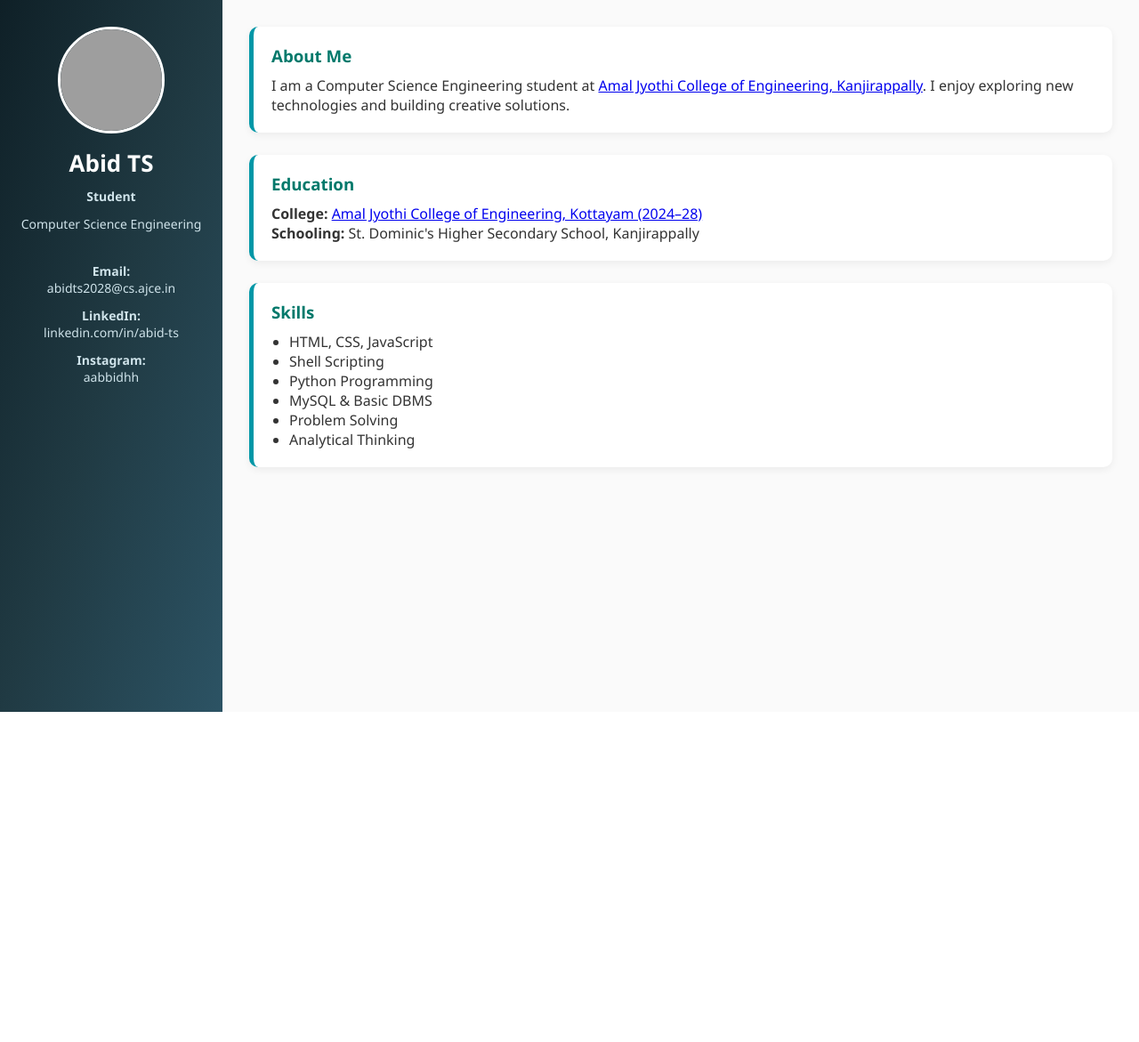
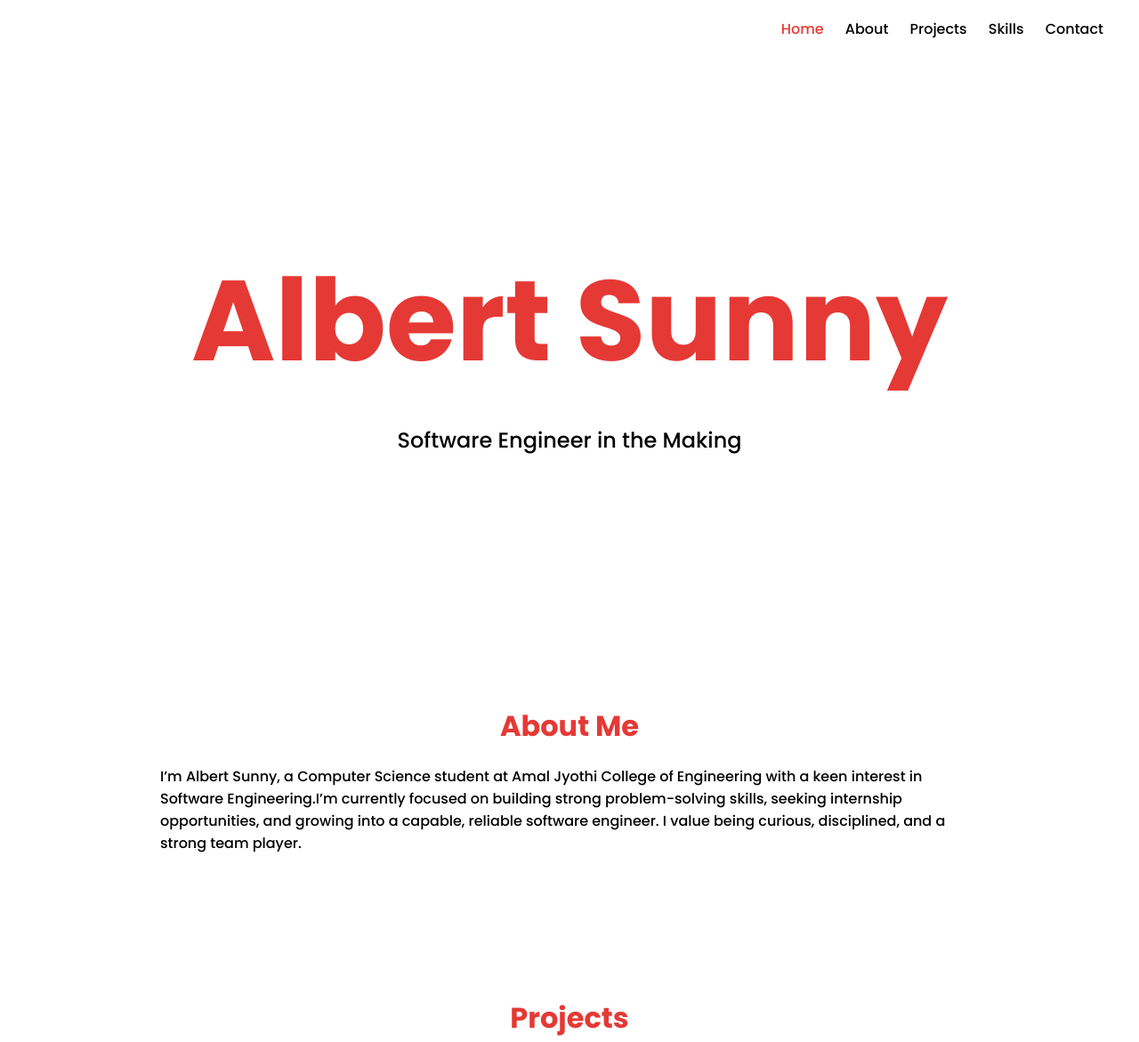
Before and after one commit to A1b-Ert/Portfolio, a plain HTML site: page index.html in a window 1280 px wide. Shown: the top 1171 px of the page at 89% size. Before the commit the page ends 800 px from the top, so only its background shows below. Drawn offline with Linux system fonts and the light colour scheme; grey boxes are pictures that could not be loaded.

Commit message:
Add files via upload

```diff
--- a/index.html
+++ b/index.html
@@ -1,134 +1,229 @@
-<meta name='viewport' content='width=device-width, initial-scale=1'/><html>
+<!DOCTYPE html>
+<html lang="en">
 <head>
-  <title>Abid TS - Portfolio</title>
+  <meta charset="UTF-8" />
+  <meta name="viewport" content="width=device-width, initial-scale=1.0"/>
+  <title>Albert Sunny | Portfolio</title>
+  <link href="https://fonts.googleapis.com/css2?family=Poppins:wght@300;500;700&display=swap" rel="stylesheet">
+  <link href="https://cdnjs.cloudflare.com/ajax/libs/font-awesome/6.5.0/css/all.min.css" rel="stylesheet">
   <style>
+    :root {
+      --white: #ffffff;
+      --red: #e53935;
+      --black: #000000;
+    }
+
     * {
       margin: 0;
       padding: 0;
       box-sizing: border-box;
     }
+
     body {
-      display: flex;
-      min-height: 100vh;
-      font-family: 'Segoe UI', Tahoma, Geneva, Verdana, sans-serif;
-      background: linear-gradient(to right, #f8f9fa, #e0f7fa);
-      color: #333;
-    }
-    .sidebar {
-      width: 250px;
-      background: linear-gradient(to bottom right, #0f2027, #203a43, #2c5364);
-      color: #fff;
-      padding: 30px 20px;
-      text-align: center;
-    }
-    .sidebar img {
-      width: 120px;
-      height: 120px;
-      border-radius: 50%;
-      margin-bottom: 15px;
-      border: 3px solid #fff;
-      object-fit: cover;
-    }
-    .sidebar h2 {
-      font-size: 26px;
-      margin-bottom: 10px;
-    }
-    .sidebar p, .sidebar a {
-      font-size: 14px;
-      color: #cfe3ea;
-      margin-bottom: 12px;
-      text-decoration: none;
-    }
-    .sidebar a:hover {
-      color: #fff;
+      font-family: 'Poppins', sans-serif;
+      background-color: var(--white);
+      color: var(--black);
+      scroll-behavior: smooth;
     }
 
-    .main-content {
-      flex: 1;
-      padding: 30px;
-      background: #fafafa;
+    header {
+      background: var(--white);
+      padding: 20px 40px;
+      display: flex;
+      justify-content: flex-end;
+      align-items: center;
+      position: sticky;
+      top: 0;
+      z-index: 1000;
+    }
+
+    nav a {
+      margin-left: 20px;
+      text-decoration: none;
+      color: var(--black);
+      font-weight: 500;
+      transition: color 0.3s;
+    }
+
+    nav a:hover, nav a.active {
+      color: var(--red);
     }
 
     .section {
-      background: #ffffff;
-      padding: 20px;
-      margin-bottom: 25px;
-      border-left: 5px solid #0097a7;
-      border-radius: 10px;
-      box-shadow: 0 3px 8px rgba(0,0,0,0.06);
+      padding: 80px 40px;
+      max-width: 1000px;
+      margin: auto;
     }
 
-    .section h3 {
-      color: #00796b;
-      margin-bottom: 10px;
+    .section h2 {
+      font-size: 2rem;
+      margin-bottom: 20px;
+      color: var(--red);
+      text-align: center;
+    }
+
+    .hero {
+      text-align: center;
+      padding: 200px 40px;
+    }
+
+    .hero h2 {
+      font-size: 8rem;
+      margin-bottom: 20px;
+      color: var(--red);
+      font-weight: 700;
+    }
+
+    .hero p {
+      font-size: 1.5rem;
+      color: var(--black);
     }
 
     ul {
+      margin-top: 20px;
       padding-left: 20px;
     }
 
-    footer {
-      text-align: center;
-      margin-top: 40px;
-      font-size: 14px;
-      color: #777;
+    ul li {
+      line-height: 1.6;
     }
 
-    @media (max-width: 700px) {
-      body {
+    .contact-info {
+      display: flex;
+      justify-content: center;
+      gap: 30px;
+      font-size: 1.5rem;
+      margin-top: 20px;
+    }
+
+    .contact-info a {
+      color: var(--black);
+      transition: color 0.3s;
+    }
+
+    .contact-info a:hover {
+      color: var(--red);
+    }
+
+    footer {
+      background: var(--white);
+      padding: 20px;
+      text-align: center;
+      font-size: 0.9rem;
+      color: var(--black);
+    }
+
+    @media screen and (max-width: 600px) {
+      header {
         flex-direction: column;
+        align-items: flex-start;
       }
-      .sidebar {
-        width: 100%;
-        padding: 20px;
+
+      nav {
+        margin-top: 10px;
+        display: flex;
+        flex-direction: column;
+        gap: 10px;
       }
-      .main-content {
-        padding: 20px;
+
+      .hero h2 {
+        font-size: 2.5rem;
+      }
+
+      .hero p {
+        font-size: 1.2rem;
+      }
+
+      .contact-info {
+        flex-direction: column;
+        gap: 15px;
       }
     }
   </style>
 </head>
 <body>
 
-  <div class="sidebar">
-    <img src="https://media.licdn.com/dms/image/v2/D4E03AQGS3mKEsOeUug/profile-displayphoto-shrink_200_200/profile-displayphoto-shrink_200_200/0/1731645379260?e=2147483647&v=beta&t=cN6bFEoBgq38jdL53n0r2g4cw3EqQpggf5z9zu0whAQ" />
-    <h2>Abid TS</h2>
-    <p><strong>Student</strong></p>
-    <p>Computer Science Engineering</p>
-    <br/>
-    <p><strong>Email:</strong><br> abidts2028@cs.ajce.in</p>
-    <p><strong>LinkedIn:</strong><br>
-      <a href="https://www.linkedin.com/in/abid-ts-500b82337" target="_blank">linkedin.com/in/abid-ts</a>
+  <header>
+    <nav>
+      <a href="#home" class="nav-link">Home</a>
+      <a href="#about" class="nav-link">About</a>
+      <a href="#projects" class="nav-link">Projects</a>
+      <a href="#skills" class="nav-link">Skills</a>
+      <a href="#contact" class="nav-link">Contact</a>
+    </nav>
+  </header>
+
+  <section id="home" class="hero">
+    <h2>Albert Sunny</h2>
+    <p>Software Engineer in the Making</p>
+  </section>
+
+  <section id="about" class="section">
+    <h2>About Me</h2>
+    <p>
+      I’m Albert Sunny, a Computer Science student at Amal Jyothi College of Engineering with a keen interest in Software Engineering.I’m currently focused on building strong problem-solving skills, seeking internship opportunities, and growing into a capable, reliable software engineer. I value being curious, disciplined, and a strong team player.
     </p>
-    <p><strong>Instagram:</strong><br>
-      <a href="https://www.instagram.com/aabbidhh?utm_source=qr&igsh=MTdodG02em16NHp6ZQ==" target="_blank">aabbidhh</a>
-    </p>
-  </div>
+  </section>
 
-  <div class="main-content">
-    <div class="section">
-      <h3>About Me</h3>
-      <p>I am a Computer Science Engineering student at <a href="https://www.ajce.in" target="_blank">Amal Jyothi College of Engineering, Kanjirappally</a>. I enjoy exploring new technologies and building creative solutions.</p>
+  <section id="projects" class="section">
+    <h2>Projects</h2>
+    <p>I'm currently developing a Smart Attendance System 💡 using QR codes and facial recognition.
+      The goal is to automate classroom attendance and generate real-time reports for both students and faculty.
+      It's being built using Python, OpenCV, and Firebase.</p>
+  </section>
+
+  <section id="skills" class="section">
+    <h2>Skills</h2>
+<p>Basic learning in;</p>
+    <ul>
+      <li>HTML, CSS, JavaScript,Figma</li>
+      <li>Responsive Web Design</li>
+      <li>Python, C </li>
+      <li>Git & GitHub</li>
+    </ul>
+  </section>
+
+  <section id="contact" class="section">
+    <h2>Contact</h2>
+    <p>Email: albertsunny2028@cs.ajce.in</p>
+    <div class="contact-info">
+      <a href="mailto:albertsunny2028@cs.ajce.in" title="Email">
+        <i class="fas fa-envelope"></i>
+      </a>
+      <a href="https://www.linkedin.com/in/albert-sunny-655907338" target="_blank" title="LinkedIn">
+        <i class="fab fa-linkedin"></i>
+      </a>
+      <a href="https://www.instagram.com/varki___?utm_source=qr" target="_blank" title="Instagram">
+        <i class="fab fa-instagram"></i>
+      </a>
+      <a href="https://github.com/A1b-Ert" target="_blank" title="GitHub">
+        <i class="fab fa-github"></i>
+      </a>
     </div>
+  </section>
 
-    <div class="section">
-      <h3>Education</h3>
-      <p><strong>College:</strong> <a href="https://www.ajce.in" target="_blank">Amal Jyothi College of Engineering, Kottayam (2024–28)</a></p>
-      <p><strong>Schooling:</strong> St. Dominic's Higher Secondary School, Kanjirappally</p>
-    </div>
 
-    <div class="section">
-      <h3>Skills</h3>
-      <ul>
-        <li>HTML, CSS, JavaScript</li>
-        <li>Shell Scripting</li>
-        <li>Python Programming</li>
-        <li>MySQL & Basic DBMS</li>
-        <li>Problem Solving</li>
-        <li>Analytical Thinking</li>
-      </ul>
-    </div>
-  </div>
+  <script>
+    const sections = document.querySelectorAll("section");
+    const navLinks = document.querySelectorAll(".nav-link");
+
+    window.addEventListener("scroll", () => {
+      let current = "";
+      sections.forEach((section) => {
+        const sectionTop = section.offsetTop - 100;
+        if (pageYOffset >= sectionTop) {
+          current = section.getAttribute("id");
+        }
+      });
+
+      navLinks.forEach((link) => {
+        link.classList.remove("active");
+        if (link.getAttribute("href") === "#" + current) {
+          link.classList.add("active");
+        }
+      });
+    });
+  </script>
 
 </body>
 </html>
```
